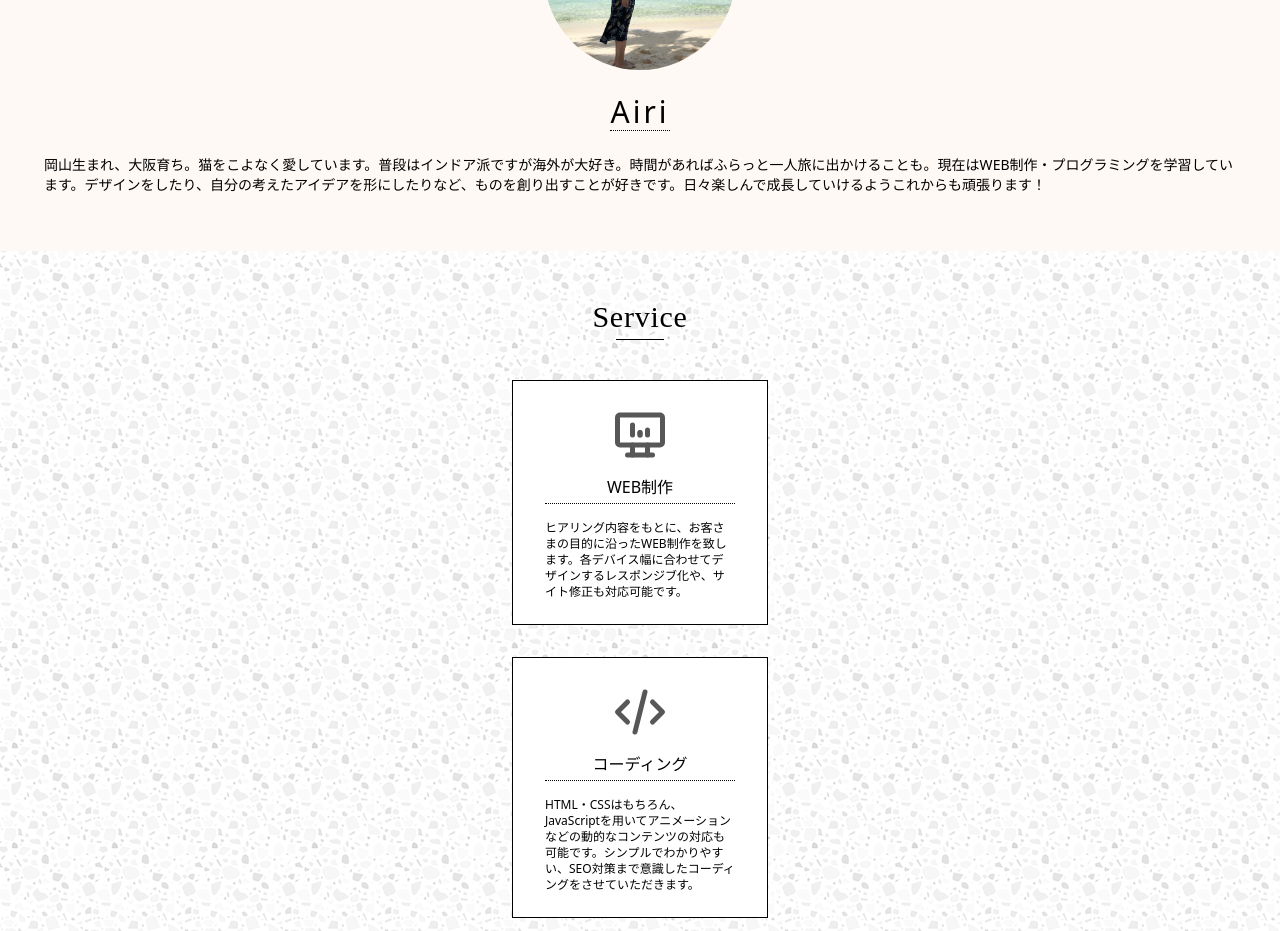
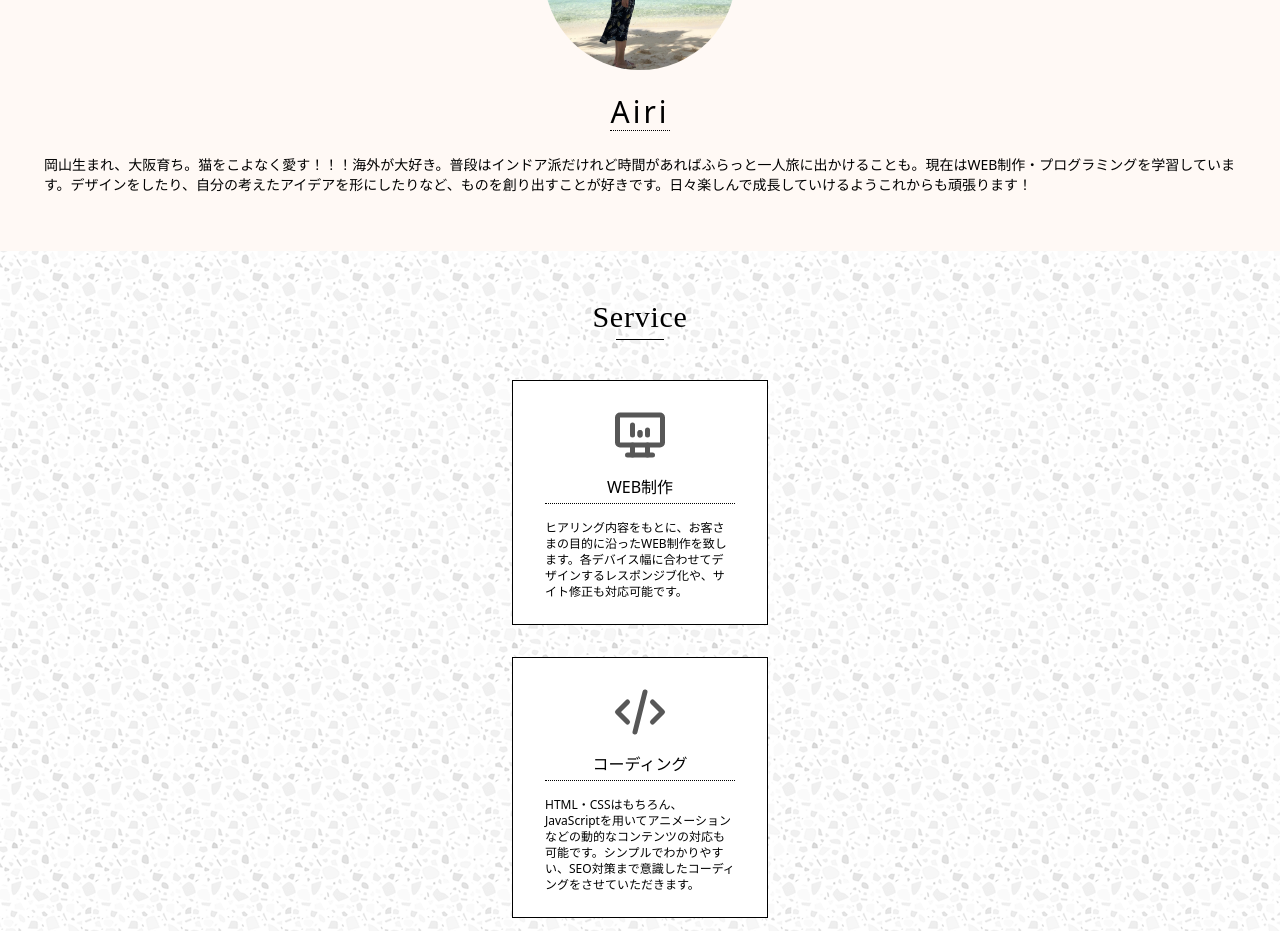
Before and after one commit to airiclover/Tailwind-practice, a Next.js app: page / in a window 1280 px wide. Shown: the part 1400-2331 px from the top of the page. Built offline with nearby package versions, Linux system fonts and the light colour scheme.

Commit message:
💬 update text.

```diff
--- a/src/components/Profile.js
+++ b/src/components/Profile.js
@@ -14,7 +14,7 @@ export function Profile() {
         Airi
       </div>
       <p className="pt-6 px-9 text-sm text-left">
-        岡山生まれ、大阪育ち。猫をこよなく愛しています。普段はインドア派ですが海外が大好き。時間があればふらっと一人旅に出かけることも。現在はWEB制作・プログラミングを学習しています。デザインをしたり、自分の考えたアイデアを形にしたりなど、ものを創り出すことが好きです。日々楽しんで成長していけるようこれからも頑張ります！
+        岡山生まれ、大阪育ち。猫をこよなく愛す！！！海外が大好き。普段はインドア派だけれど時間があればふらっと一人旅に出かけることも。現在はWEB制作・プログラミングを学習しています。デザインをしたり、自分の考えたアイデアを形にしたりなど、ものを創り出すことが好きです。日々楽しんで成長していけるようこれからも頑張ります！
       </p>
     </div>
   );
```
